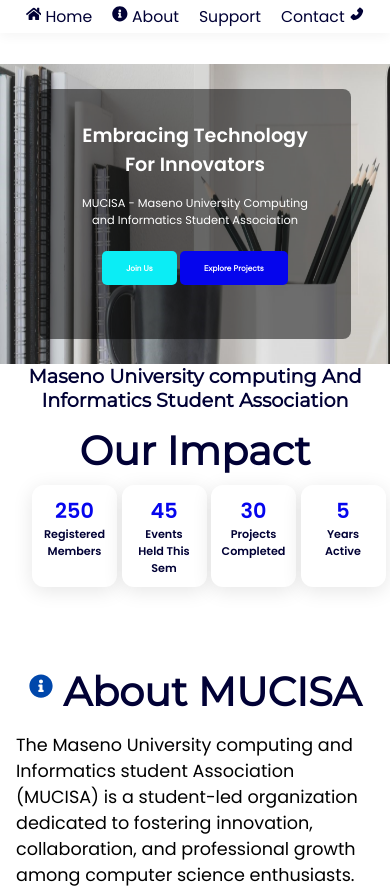
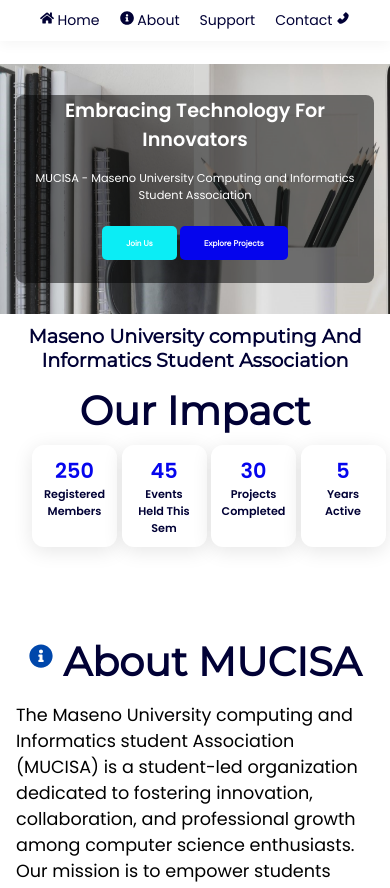
Before and after one commit to fake-programmer/Mucisa-website, a React (Create React App) app: page /#/ in a window 390 px wide. Shown: the top 888 px of the page. Built offline with nearby package versions, Linux system fonts and the light colour scheme.

Commit message:
more media responsiveness added

```diff
--- a/public/index.html
+++ b/public/index.html
@@ -9,7 +9,7 @@
       name="description"
       content="Mucisa Website was build by Dezmils Ezra"
     />
-    <link rel="apple-touch-icon" href="%PUBLIC_URL%/logo192.png" />
+    <link rel="apple-touch-icon" href="%PUBLIC_URL%/logo.png" />
     <!--
       manifest.json provides metadata used when your web app is installed on a
       user's mobile device or desktop. See https://developers.google.com/web/fundamentals/web-app-manifest/
--- a/src/CSS-styling/Home.css
+++ b/src/CSS-styling/Home.css
@@ -13,6 +13,7 @@
     color: var(--primary);
     font-family: 'Montserrat', sans-serif;
     font-size: 1.2rem;
+    margin: 10px 0 0 0;
 }
 .home-container img{
     object-fit: cover;
--- a/src/CSS-styling/hero.css
+++ b/src/CSS-styling/hero.css
@@ -55,14 +55,11 @@
   .hero-section {
   background: url('../assets/home.jpg') center/cover no-repeat;
   background-size: 100% 100%;
-  height: 300px;
+  height: 250px;
 }
 .overlay {
-  background: rgba(0, 0, 0, 0.5);
-  padding: 2rem;
-  border-radius: 8px;
-  max-width: 80%;
-  margin: 0 0rem;
+  padding: 0.1rem;
+
 }
   .hero-section h1 {
     font-size: 1.2rem;
--- a/src/components/AboutHome.jsx
+++ b/src/components/AboutHome.jsx
@@ -12,7 +12,7 @@
 
       <motion.div
         className="about-content"
-        initial={{ opacity: 0, x: -50 }}
+        initial={{ opacity: 0, x: 0}}
         whileInView={{ opacity: 1, x: 0 }}
         transition={{ duration: 0.8 }}
         viewport={{ once: false }}
--- a/src/components/Team.jsx
+++ b/src/components/Team.jsx
@@ -60,7 +60,7 @@
   ,
   {
     name: 'Musembi Mutua',
-    role: 'Organizing Secretary',
+    role: 'Org. Secretary',
     photo: mutua,
      socials: [
       { icon: <FaFacebookF />, label: 'Facebook', url: '#' },
@@ -95,9 +95,9 @@
     role: 'TMC representative',
     photo: dd,
      socials: [
-      { icon: <FaFacebookF />, label: 'Facebook', url: '#' },
-      { icon: <FaTwitter />, label: 'Twitter', url: '#' },
-      { icon: <FaLinkedin />, label: 'Chat', url: '#' },
+      { icon: <FaFacebookF />, label: 'Facebook', url: 'https://www.facebook.com/profile.php?id=61551077543227' },
+      { icon: <FaTwitter />, label: 'Twitter', url: 'https://x.com/dez_ezra?t=u5AyR9IHt0LaB84-_kOluw&s=09' },
+      { icon: <FaLinkedin />, label: 'Chat', url: 'https://www.linkedin.com/in/ezra-ndege-578906317?utm_source=share&utm_campaign=share_via&utm_content=profile&utm_medium=android_app' },
     ],
   },
   {
--- a/src/components/recentActivities.jsx
+++ b/src/components/recentActivities.jsx
@@ -19,7 +19,7 @@
 const activities = [
   {
     title: "TechVibe Gala",
-    description: "A productive night where members collaborated on real-world tech Experience and had lots of fun.",
+    description: "A dazzling premiere of MUCISAs farewell tradition, held in honor of our trailblazing fourth-year legends. Elegance met energy as the evening unfolded with breathtaking ambience, stylish attires, and heartfelt toasts.From dance challenges, to a thrilling Best Couple competition that had everyone on the edge of their seats, the night was packed with laughter, joy, and unforgettable memories. Overflowing plates, endless selfies, and pure vibes made TechVibe not just an event, but an experience — the perfect blend of celebration, emotion, and unfiltered MUCISA magic. ",
     images: [
       gala1,
       gala2,
@@ -30,7 +30,7 @@
   },
   {
     title: "Mucisa Hackathon 2025",
-    description: "Engaging session with experts discussing the impact of AI and how African developers can shape its future.",
+    description: " held on March 8th — was a groundbreaking tech marathon that lit the spark of innovation across Maseno! For many MUCISA members, it was their first real dive into the world of hackathons, and the impact was nothing short of electric.The day was filled with tech vibes, fast-paced collaboration, and eye-opening mentorship. From ideation to building real-time solutions, teams brought their A-game with jaw-dropping projects. Farm AI by Enactus tackled smart agriculture, Edyfra by Team Edyfra reimagined education access, while Unicare by Team Cecil impressed with a healthcare-focused innovation. It was more than coding — it was a culture shift. For many, this was the moment they truly saw the power of tech to solve real problems.",
     images: [
         hack5,
         hack1,
--- a/src/index.css
+++ b/src/index.css
@@ -78,9 +78,13 @@
     background-color: #25b8ed;
 }
 @media (max-width: 768px) and (max-width: 480px) {
+  nav ul {
+    padding: 5px 10px;
+    font-size: 0.98rem;
+}
  nav li {
     margin: 5px 10px;
-    font-size: 0.98rem;
+    font-size: 0.88rem;
 }
 header{
   box-shadow: 0 4px 12px #0009130a;
```
Also changed, not shown: public/logo.png (added), 1 other file (tests, documents, lock files or other folders).
